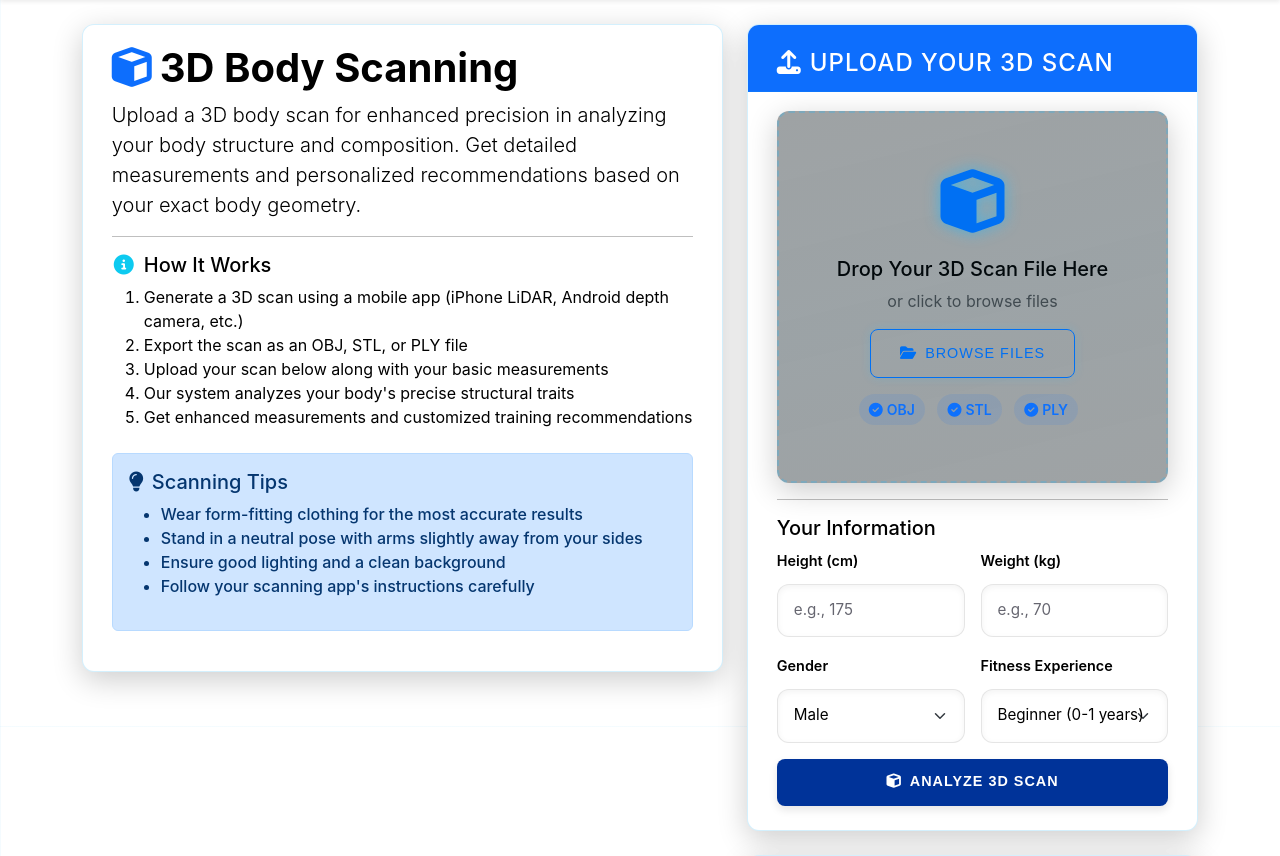
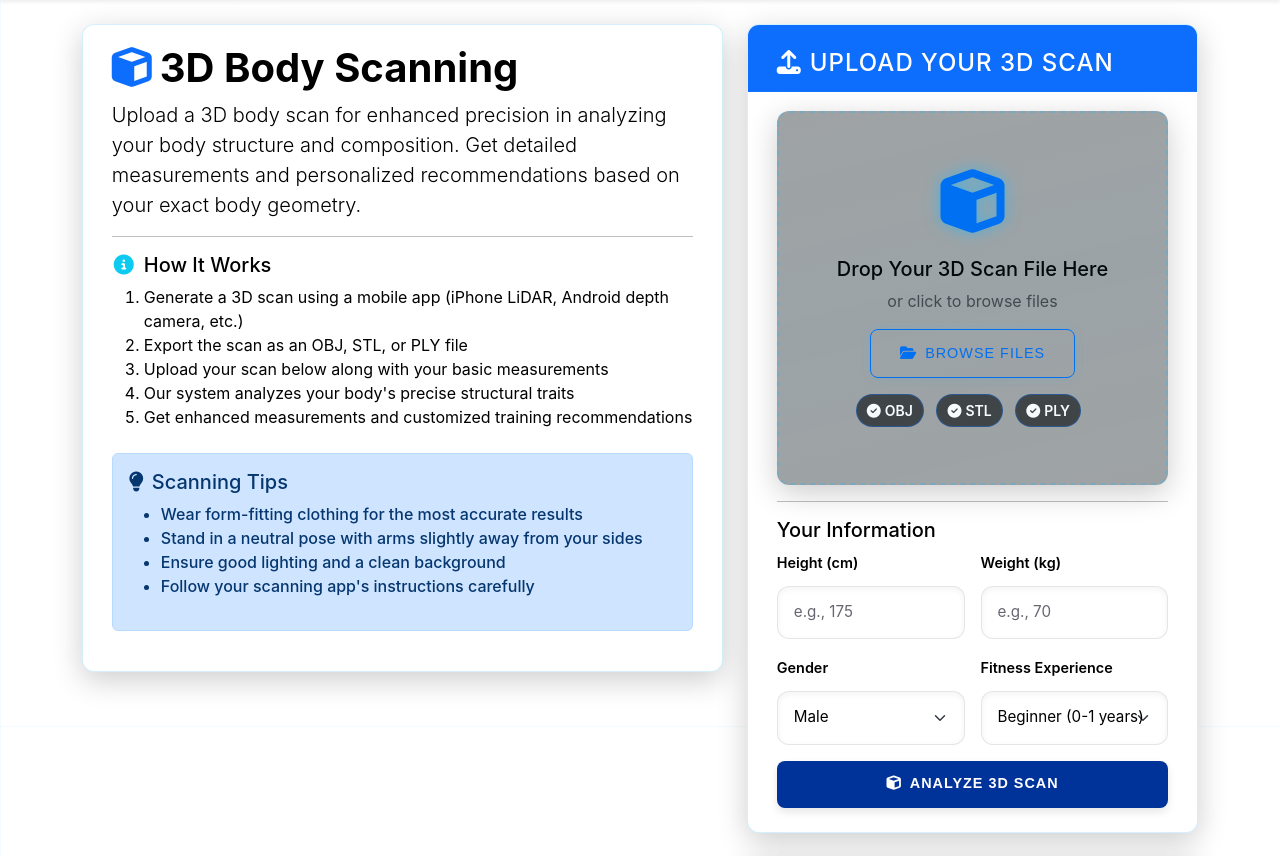
Before and after one commit to roarista/MyGeneticsApp, a Flask app: page /scan3d in a window 1280 px wide. Shown: the part 74-930 px from the top of the page. Run offline with Flask 3, Linux system fonts and the light colour scheme; some libraries are stand-ins or nearby versions.

Commit message:
Update styling of highlighted rows and scan format badges.
Replit-Commit-Author: Agent
Replit-Commit-Session-Id: 5eae1df4-39a3-4e13-a46d-53261f462b2a
Replit-Commit-Screenshot-Url: https://storage.googleapis.com/screenshot-production-us-central1/d539a280-1894-4a5b-a6d6-6a4b81966c40/7d8a0071-52dd-458f-9aab-2cce88815055.jpg

```diff
--- a/static/css/custom.css
+++ b/static/css/custom.css
@@ -1887,21 +1887,23 @@ tr.highlight {
     padding: 0.3rem 0.6rem;
     border-radius: 5rem;
     font-size: 0.8rem;
-    font-weight: 500;
-    background-color: var(--light-bg);
-    color: var(--text-medium);
+    font-weight: 600;
+    background-color: rgba(0, 0, 0, 0.6);
+    color: var(--text-light);
+    border: 1px solid rgba(255, 255, 255, 0.1);
 }
 
 /* 3D Scan page styling */
 .scan-format-badge {
     display: inline-block;
     padding: 5px 10px;
-    background-color: rgba(var(--bs-primary-rgb), 0.1);
-    color: var(--bs-primary);
+    background-color: rgba(0, 0, 0, 0.6);
+    color: var(--text-light);
     border-radius: 50rem;
     margin-right: 8px;
     font-size: 0.875rem;
     font-weight: 600;
+    border: 1px solid rgba(var(--bs-primary-rgb), 0.4);
 }
 
 .scan-app-list {
```
